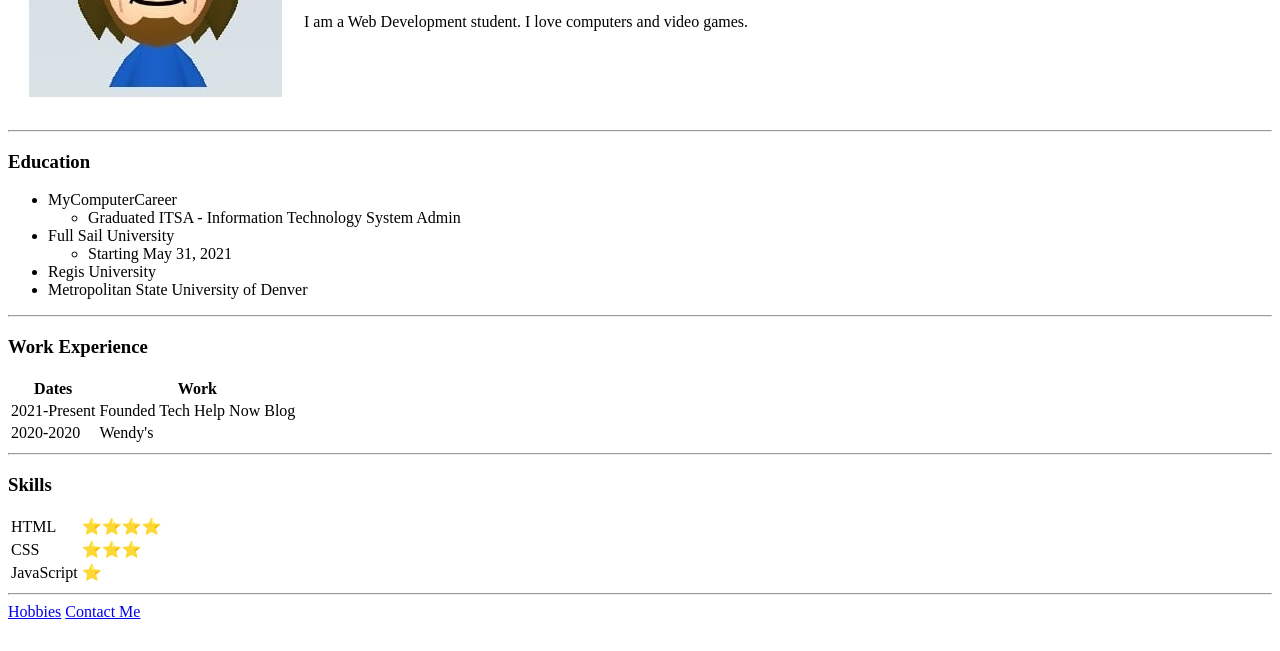
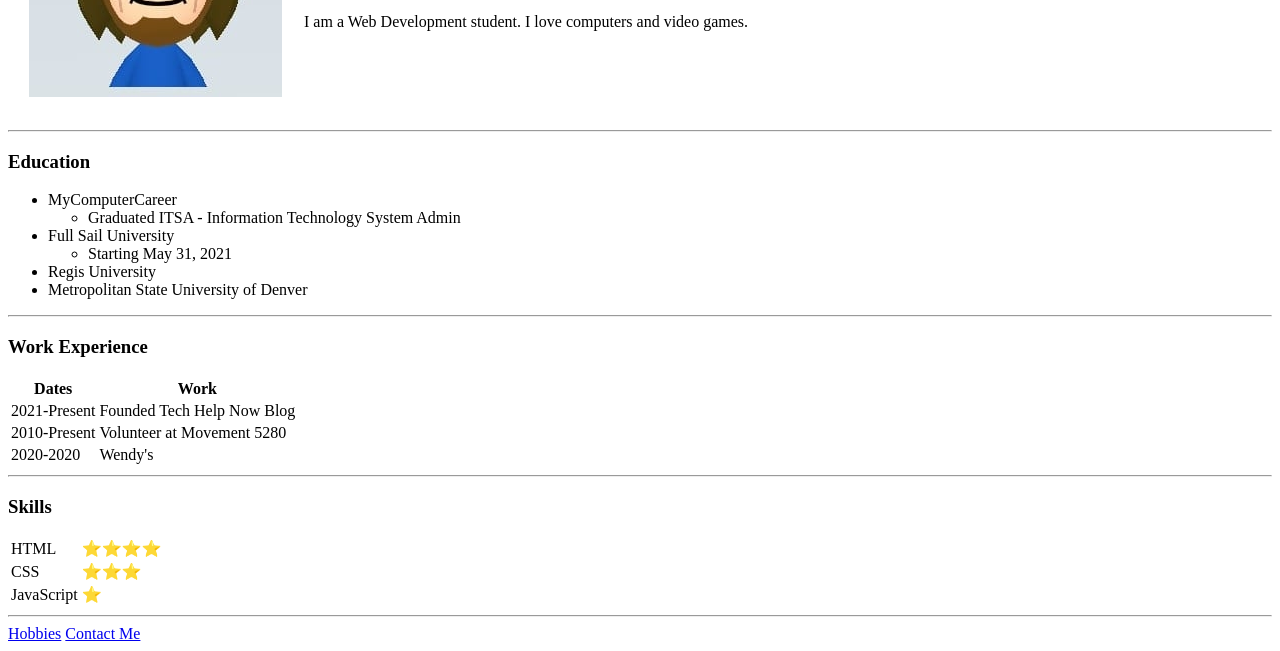
Before and after one commit to BenDen00001/cv, a plain HTML site: page index.html in a window 1280 px wide. Shown: the part 184-835 px from the top of the page. Before the commit the page ends 813 px from the top, so only its background shows below. Drawn offline with Linux system fonts and the light colour scheme.

Commit message:
Added Work Experience

```diff
--- a/index.html
+++ b/index.html
@@ -44,6 +44,10 @@
                     <td>Founded Tech Help Now Blog</td>
                 </tr>
                 <tr>
+                    <td>2010-Present</td>
+                    <td>Volunteer at Movement 5280</td>
+                </tr>
+                <tr>
                     <td>2020-2020</td>
                     <td>Wendy's</td>
                 </tr>
```
